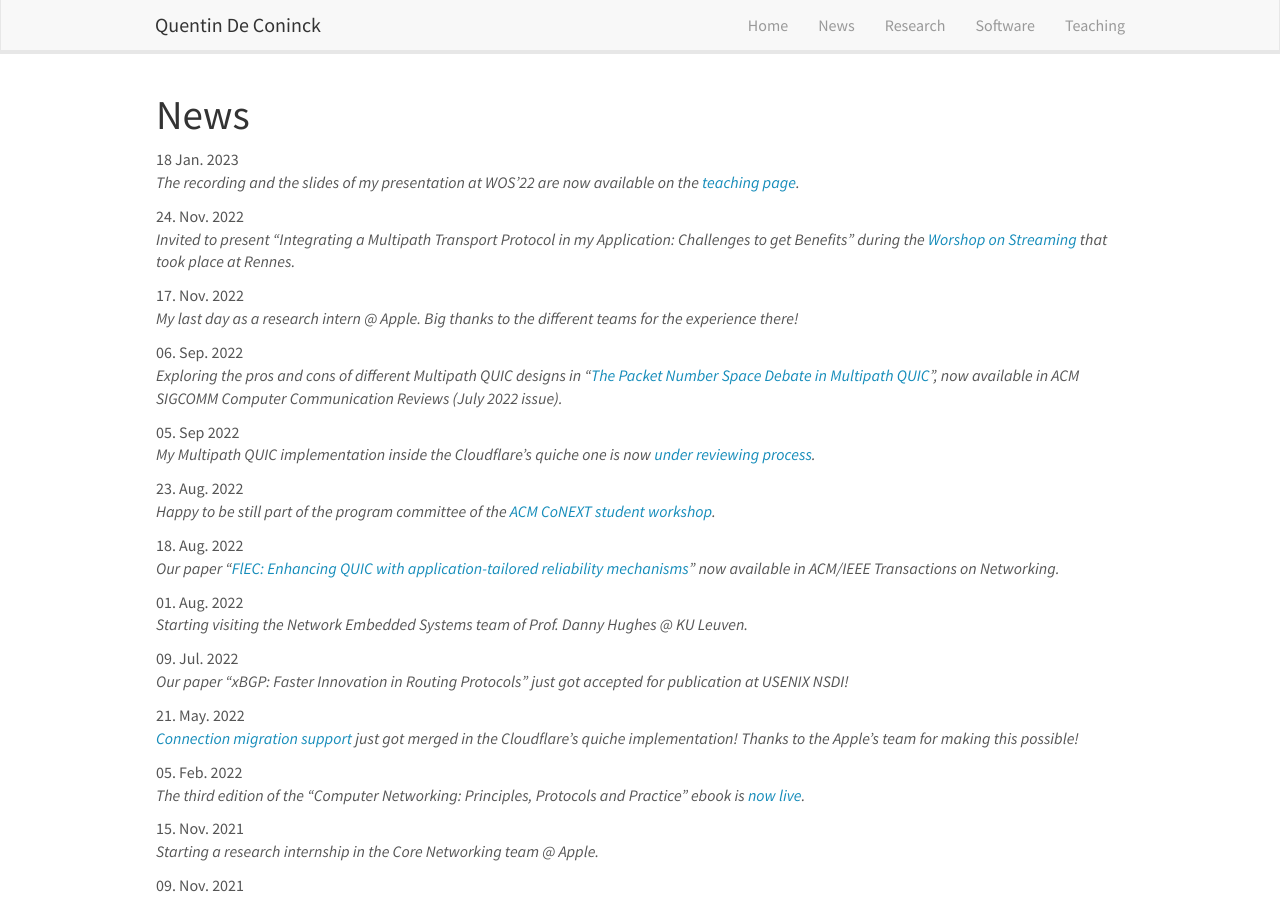
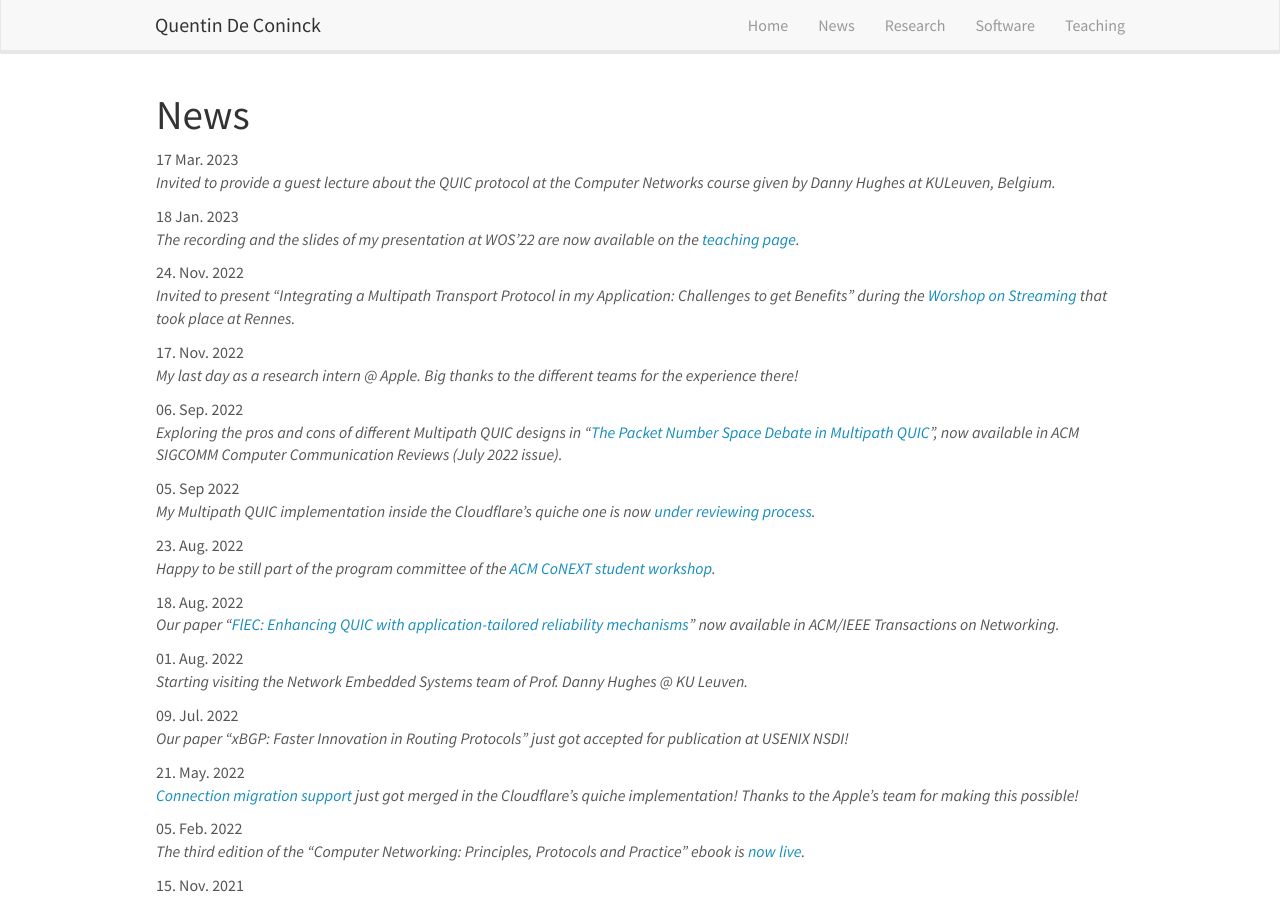
Before and after one commit to qdeconinck/qdeconinck.github.io, a Jekyll site: the page built from _pages/allnews.md, in a window 1280 px wide and 900 px high. Built offline with Jekyll 4.4.1, drawn with Linux system fonts in a browser that asks for light colours; nearby versions of some CDN libraries.

Commit message:
add guest lecture

```diff
--- a/_data/news.yml
+++ b/_data/news.yml
@@ -1,3 +1,6 @@
+- date: 17 Mar. 2023
+  headline: Invited to provide a guest lecture about the QUIC protocol at the Computer Networks course given by Danny Hughes at KULeuven, Belgium.
+
 - date: 18 Jan. 2023
   headline: The recording and the slides of my presentation at WOS'22 are now available on the <a href="/teaching">teaching page</a>.
 
```
